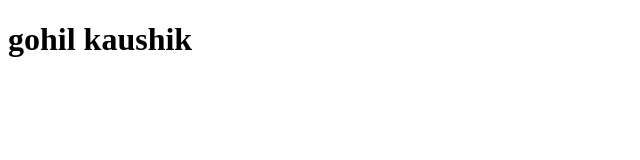
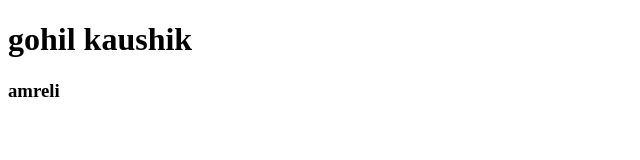
Before and after one commit to gohilkaushik/javascript, a plain HTML site: page index.html in a window 1280 px wide. Shown: the full height of the page, 0-640 px from the left. Drawn offline with Linux system fonts and the light colour scheme.

Commit message:
Update index.html

```diff
--- a/index.html
+++ b/index.html
@@ -9,5 +9,6 @@
 <body>
 
     <h1>gohil kaushik</h1>
+    <h3>amreli</h3>
 </body>
 </html>
```
